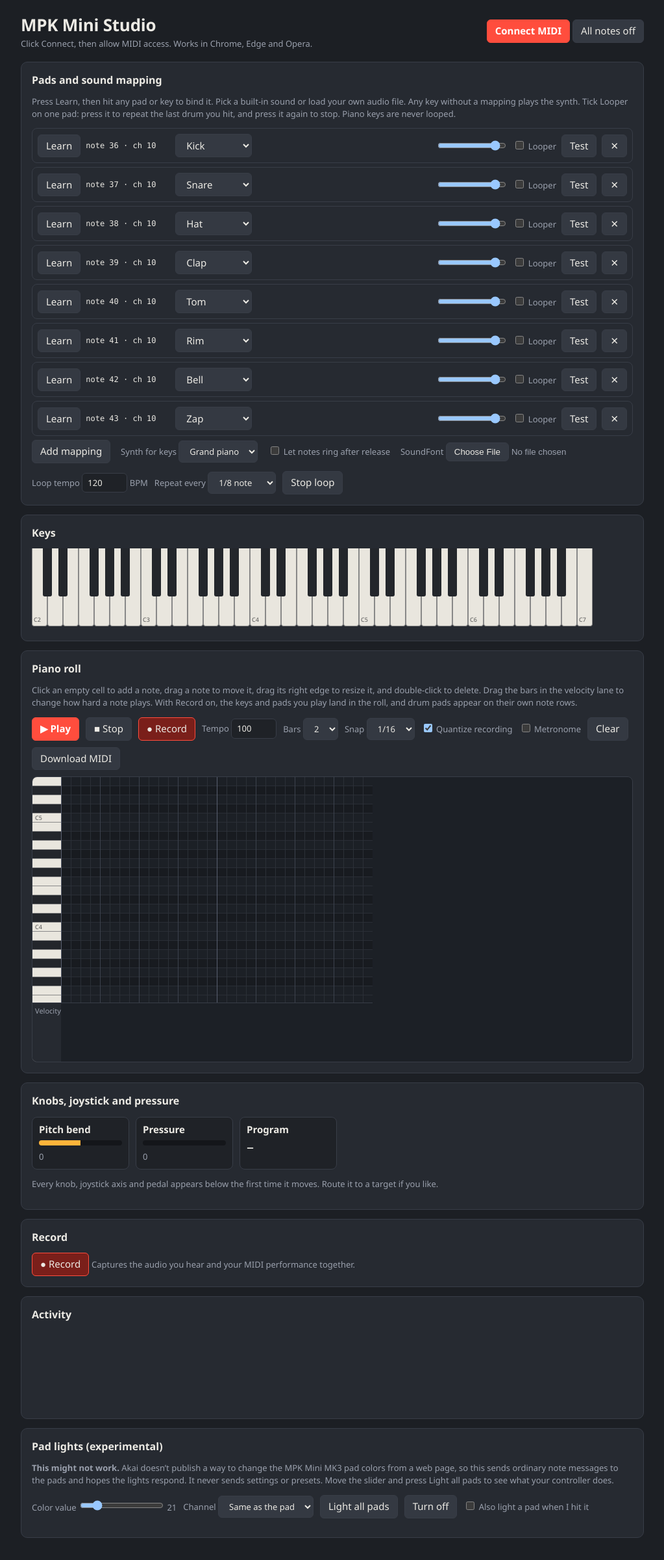
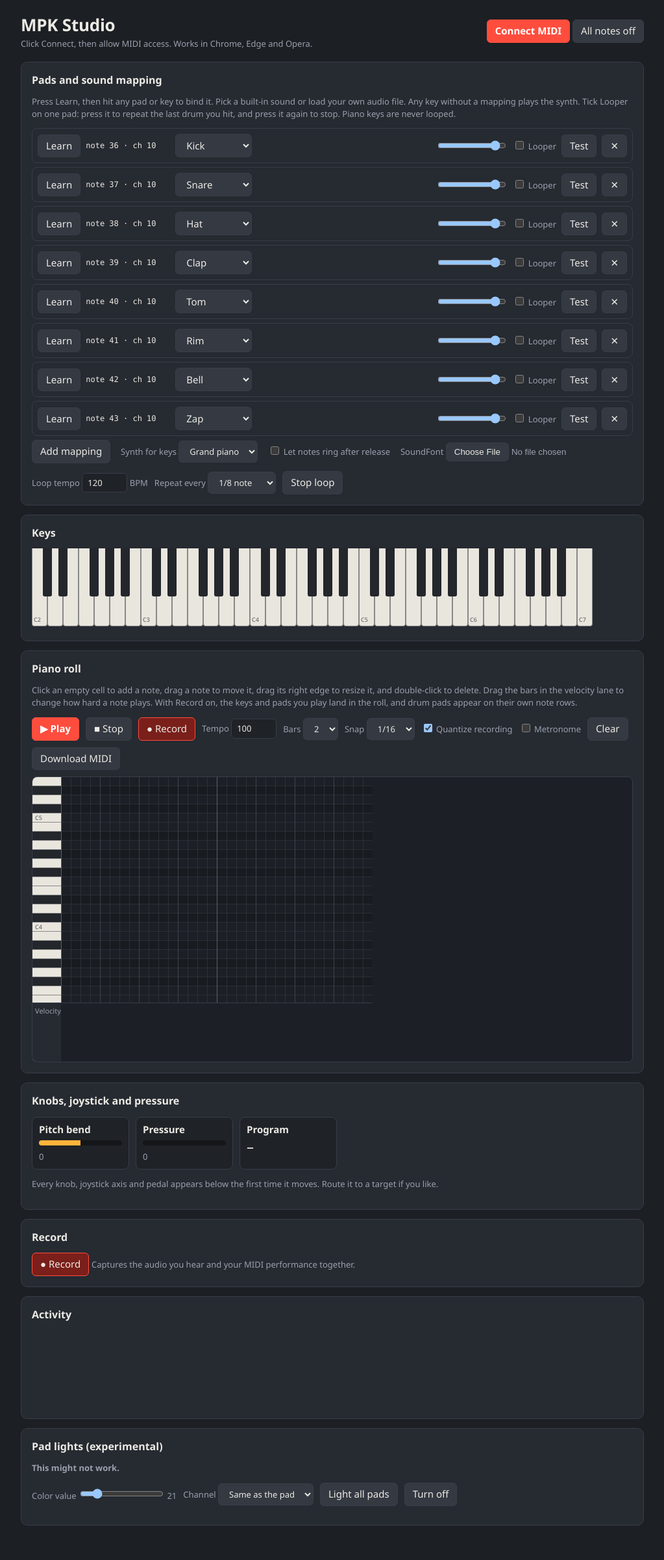
Before and after one commit to CasualSideo/MPKApp, a plain HTML site: page index.html in a window 1280 px wide. Shown: the whole page at 65% size, without its empty margins (128-1151 px from the left). Drawn offline with Linux system fonts and the light colour scheme.

Commit message:
generalization

```diff
--- a/index.html
+++ b/index.html
@@ -3,7 +3,7 @@
 <head>
 <meta charset="utf-8">
 <meta name="viewport" content="width=device-width,initial-scale=1">
-<title>MPK Mini Studio</title>
+<title>MPK Studio</title>
 <style>
 :root{--bg:#1c1f24;--panel:#262a31;--line:#383d47;--tx:#eceae4;--mut:#9aa0ad;--pad:#ff4d3d;--amb:#ffb43a;color-scheme:dark}
 *{box-sizing:border-box}
@@ -59,7 +59,7 @@
 </head>
 <body>
 <header>
-  <div><h1>MPK Mini Studio</h1><div id="status">Click Connect, then allow MIDI access. Works in Chrome, Edge and Opera.</div></div>
+  <div><h1>MPK Studio</h1><div id="status">Click Connect, then allow MIDI access. Works in Chrome, Edge and Opera.</div></div>
   <div><button class="primary" id="connect">Connect MIDI</button> <button id="panic">All notes off</button></div>
 </header>
 
@@ -133,13 +133,12 @@
 
 <section>
   <h2>Pad lights (experimental)</h2>
-  <p class="mut" style="margin-top:0"><b>This might not work.</b> Akai doesn’t publish a way to change the MPK Mini MK3 pad colors from a web page, so this sends ordinary note messages to the pads and hopes the lights respond. It never sends settings or presets. Move the slider and press Light all pads to see what your controller does.</p>
+  <p class="mut" style="margin-top:0"><b>This might not work.</b>
   <div class="row" style="align-items:center">
     <label class="mut">Color value <input type="range" id="ledv" min="0" max="127" value="21"> <span id="ledn">21</span></label>
     <label class="mut">Channel <select id="ledch"><option value="pad">Same as the pad</option><option value="0">1</option><option value="1">2</option><option value="2">3</option><option value="3">4</option><option value="4">5</option><option value="5">6</option><option value="6">7</option><option value="7">8</option><option value="8">9</option><option value="9">10</option><option value="10">11</option><option value="11">12</option><option value="12">13</option><option value="13">14</option><option value="14">15</option><option value="15">16</option></select></label>
     <button id="ledon">Light all pads</button>
     <button id="ledoff">Turn off</button>
-    <label class="mut"><input type="checkbox" id="ledhit"> Also light a pad when I hit it</label>
   </div>
   <p class="mut" id="ledstat" style="margin-bottom:0"></p>
 </section>
@@ -493,7 +492,7 @@
 function refreshInputs(){
   const names=[];
   midiAccess.inputs.forEach(i=>{i.onmidimessage=e=>handle(e.data,e.timeStamp,true);if(i.state==='connected')names.push(i.name)});
-  $('#status').textContent=names.length?'Listening to: '+names.join(', '):'Connected, but no MIDI device found. Plug in the MPK Mini.';
+  $('#status').textContent=names.length?'Listening to: '+names.join(', '):'Connected, but no MIDI device found. Plug in the MPK Device.';
 }
 $('#sff').onchange=async e=>{
   const f=e.target.files[0];
```
